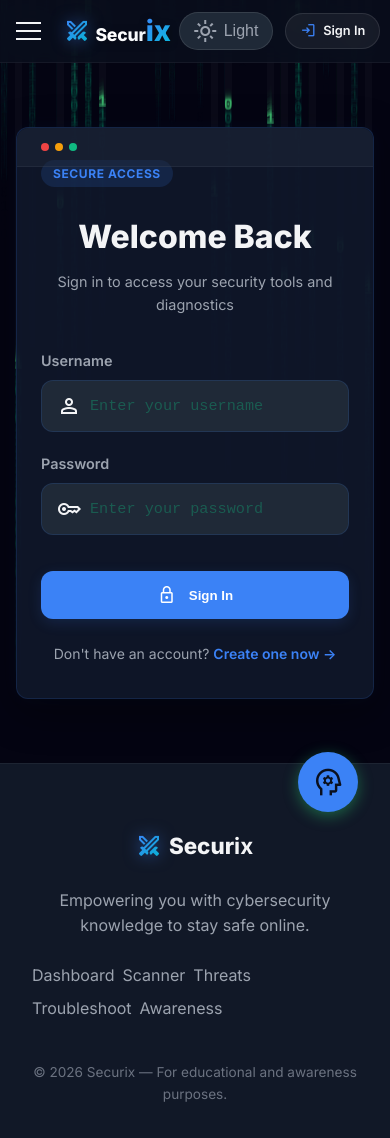
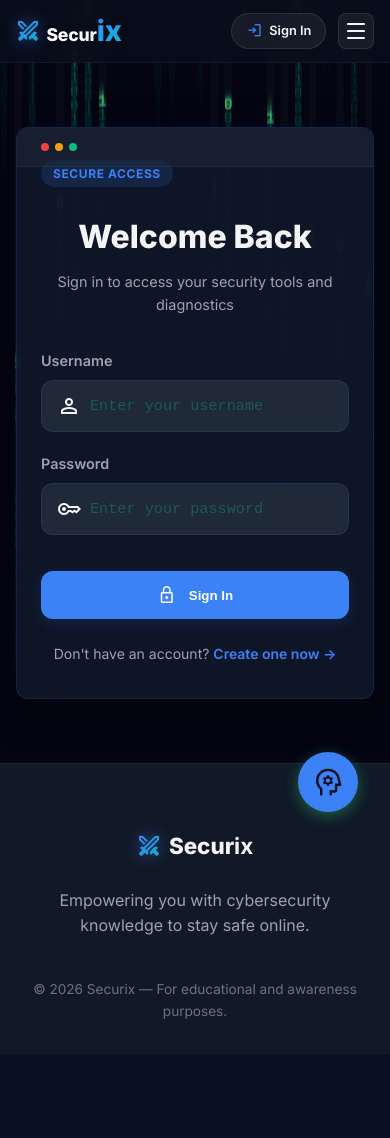
Before and after one commit to Billy3661/cyber_defense_system, a Flask app: page /login in a window 390 px wide. After the commit the page ends 1019 px from the top, so only its background shows below. Run offline with Flask 3, Linux system fonts and the light colour scheme.

Commit message:
fix: chatbot JSON response, mobile navbar layout, login page responsive

```diff
--- a/static/css/style.css
+++ b/static/css/style.css
@@ -2745,8 +2745,8 @@ a:hover {
         padding: 0.5rem 0;
     }
     .nav-links { display: none !important; }
+    .nav-toggle { display: flex !important; }
     .nav-actions { gap: 0.4rem; flex-shrink: 0; }
-    .nav-actions .btn { font-size: 0.78rem; padding: 0.4rem 0.7rem; white-space: nowrap; }
     .nav-logo { flex-shrink: 0; }
     .logo-text { font-size: 1.1rem; }
 
@@ -3546,3 +3546,82 @@ a:hover {
     background: rgba(46, 213, 115, 0.15);
     transform: translateY(-1px);
 }
+
+/* ─────────────────────────────────────────────
+   HAMBURGER & MOBILE MENU DRAWER
+   ───────────────────────────────────────────── */
+
+/* Hide hamburger on desktop */
+.nav-toggle { display: none; }
+
+/* Hamburger icon */
+.nav-toggle {
+    flex-direction: column;
+    justify-content: center;
+    align-items: center;
+    gap: 5px;
+    width: 36px;
+    height: 36px;
+    background: rgba(255,255,255,0.06);
+    border: 1px solid rgba(255,255,255,0.1);
+    border-radius: 8px;
+    cursor: pointer;
+    padding: 0;
+    flex-shrink: 0;
+}
+
+.nav-toggle span {
+    display: block;
+    width: 18px;
+    height: 2px;
+    background: var(--text-primary);
+    border-radius: 2px;
+    transition: all 0.3s ease;
+    transform-origin: center;
+}
+
+.nav-toggle.open span:nth-child(1) { transform: translateY(7px) rotate(45deg); }
+.nav-toggle.open span:nth-child(2) { opacity: 0; transform: scaleX(0); }
+.nav-toggle.open span:nth-child(3) { transform: translateY(-7px) rotate(-45deg); }
+
+/* Mobile menu drawer */
+.mobile-menu {
+    display: none;
+    flex-direction: column;
+    background: var(--bg-secondary);
+    border-top: 1px solid rgba(255,255,255,0.06);
+    padding: 0.5rem 0;
+    width: 100%;
+}
+
+.mobile-menu.open { display: flex; }
+
+.mobile-nav-link {
+    display: flex;
+    align-items: center;
+    gap: 0.75rem;
+    padding: 0.85rem 1.25rem;
+    color: var(--text-secondary);
+    text-decoration: none;
+    font-size: 0.95rem;
+    font-weight: 500;
+    transition: all 0.2s;
+    border-left: 3px solid transparent;
+}
+
+.mobile-nav-link:hover,
+.mobile-nav-link.active {
+    color: var(--accent);
+    background: rgba(46, 213, 115, 0.06);
+    border-left-color: var(--accent);
+}
+
+.mobile-nav-link .material-symbols-outlined {
+    font-size: 1.2rem;
+    color: var(--text-muted);
+}
+
+.mobile-nav-link.active .material-symbols-outlined,
+.mobile-nav-link:hover .material-symbols-outlined {
+    color: var(--accent);
+}
--- a/templates/base.html
+++ b/templates/base.html
@@ -19,9 +19,6 @@
     <!-- Navigation -->
     <nav class="navbar" id="mainNav">
         <div class="nav-container">
-            <button class="nav-toggle" id="navToggle" aria-label="Toggle navigation" style="margin-right: 1rem;">
-                <span></span><span></span><span></span>
-            </button>
             <a href="{{ url_for('index') }}" class="nav-logo">
                 <span class="logo-icon material-symbols-outlined">swords</span>
                 <span class="logo-text">Secur<span class="logo-accent">ix</span></span>
@@ -29,7 +26,7 @@
 
             <div class="nav-links" id="navLinks">
                 <a href="{{ url_for('index') }}" class="nav-link {% if request.endpoint == 'index' %}active{% endif %}">
-                    <span class="nav-icon material-symbols-outlined">home</span> Dashboard
+                    <span class="nav-icon material-symbols-outlined">home</span> Home
                 </a>
                 <a href="{{ url_for('scanner') }}" class="nav-link {% if request.endpoint == 'scanner' %}active{% endif %}">
                     <span class="nav-icon material-symbols-outlined">scanner</span> Scanner
@@ -55,11 +52,6 @@
             </div>
 
             <div class="nav-actions" style="display: flex; align-items: center; gap: 0.75rem;">
-                <button class="theme-toggle-btn" id="themeToggle" aria-label="Toggle light/dark mode" title="Toggle light/dark mode">
-                    <span id="themeIcon" class="material-symbols-outlined">light_mode</span>
-                    <span id="themeLabel">Light</span>
-                </button>
-
                 {% if session.get('username') %}
                 <div class="user-status-widget" style="position: relative;">
                     <button class="user-badge" id="userMenuBtn" onclick="document.getElementById('userMenuDropdown').classList.toggle('hidden')" style="color: var(--text-primary); background: transparent; border: none; padding: 0.4rem; cursor: pointer; display: flex; align-items: center;">
@@ -84,8 +76,23 @@
                     <span>Sign In</span>
                 </a>
                 {% endif %}
+                <!-- Hamburger (mobile only) -->
+                <button class="nav-toggle" id="navToggle" aria-label="Toggle navigation">
+                    <span></span><span></span><span></span>
+                </button>
             </div>
+        </div>
 
+        <!-- Mobile menu drawer -->
+        <div class="mobile-menu" id="mobileMenu">
+            <a href="{{ url_for('index') }}" class="mobile-nav-link {% if request.endpoint == 'index' %}active{% endif %}"><span class="material-symbols-outlined">home</span> Home</a>
+            <a href="{{ url_for('scanner') }}" class="mobile-nav-link {% if request.endpoint == 'scanner' %}active{% endif %}"><span class="material-symbols-outlined">scanner</span> Scanner</a>
+            <a href="{{ url_for('email_analyzer') }}" class="mobile-nav-link {% if request.endpoint == 'email_analyzer' %}active{% endif %}"><span class="material-symbols-outlined">alternate_email</span> Email Analyzer</a>
+            <a href="{{ url_for('breach_checker') }}" class="mobile-nav-link {% if request.endpoint == 'breach_checker' %}active{% endif %}"><span class="material-symbols-outlined">vpn_key</span> Breach Checker</a>
+            <a href="{{ url_for('simulator') }}" class="mobile-nav-link {% if request.endpoint == 'simulator' %}active{% endif %}"><span class="material-symbols-outlined">phishing</span> Phishing Lab</a>
+            <a href="{{ url_for('threats') }}" class="mobile-nav-link {% if request.endpoint in ['threats','threat_detail'] %}active{% endif %}"><span class="material-symbols-outlined">warning</span> Threats</a>
+            <a href="{{ url_for('troubleshoot') }}" class="mobile-nav-link {% if request.endpoint in ['troubleshoot','troubleshoot_detail'] %}active{% endif %}"><span class="material-symbols-outlined">build</span> Troubleshoot</a>
+            <a href="{{ url_for('awareness') }}" class="mobile-nav-link {% if request.endpoint == 'awareness' %}active{% endif %}"><span class="material-symbols-outlined">school</span> Awareness</a>
         </div>
     </nav>
 
@@ -100,6 +107,23 @@
                 }
             }
         });
+
+        // Hamburger menu toggle
+        const navToggle = document.getElementById('navToggle');
+        const mobileMenu = document.getElementById('mobileMenu');
+        if (navToggle && mobileMenu) {
+            navToggle.addEventListener('click', function(e) {
+                e.stopPropagation();
+                mobileMenu.classList.toggle('open');
+                navToggle.classList.toggle('open');
+            });
+            document.addEventListener('click', function(e) {
+                if (!mobileMenu.contains(e.target) && !navToggle.contains(e.target)) {
+                    mobileMenu.classList.remove('open');
+                    navToggle.classList.remove('open');
+                }
+            });
+        }
     </script>
 
     <!-- Main content -->
@@ -136,13 +160,7 @@
                 <span>Secur<strong>ix</strong></span>
             </div>
             <p class="footer-tagline">Empowering you with cybersecurity knowledge to stay safe online.</p>
-            <div class="footer-links">
-                <a href="{{ url_for('index') }}">Dashboard</a>
-                <a href="{{ url_for('scanner') }}">Scanner</a>
-                <a href="{{ url_for('threats') }}">Threats</a>
-                <a href="{{ url_for('troubleshoot') }}">Troubleshoot</a>
-                <a href="{{ url_for('awareness') }}">Awareness</a>
-            </div>
+
             <p class="footer-copy">© 2026 Securix — For educational and awareness purposes.</p>
         </div>
     </footer>
```
Also changed, not shown: templates/scanner.html (+2 -7 lines).
